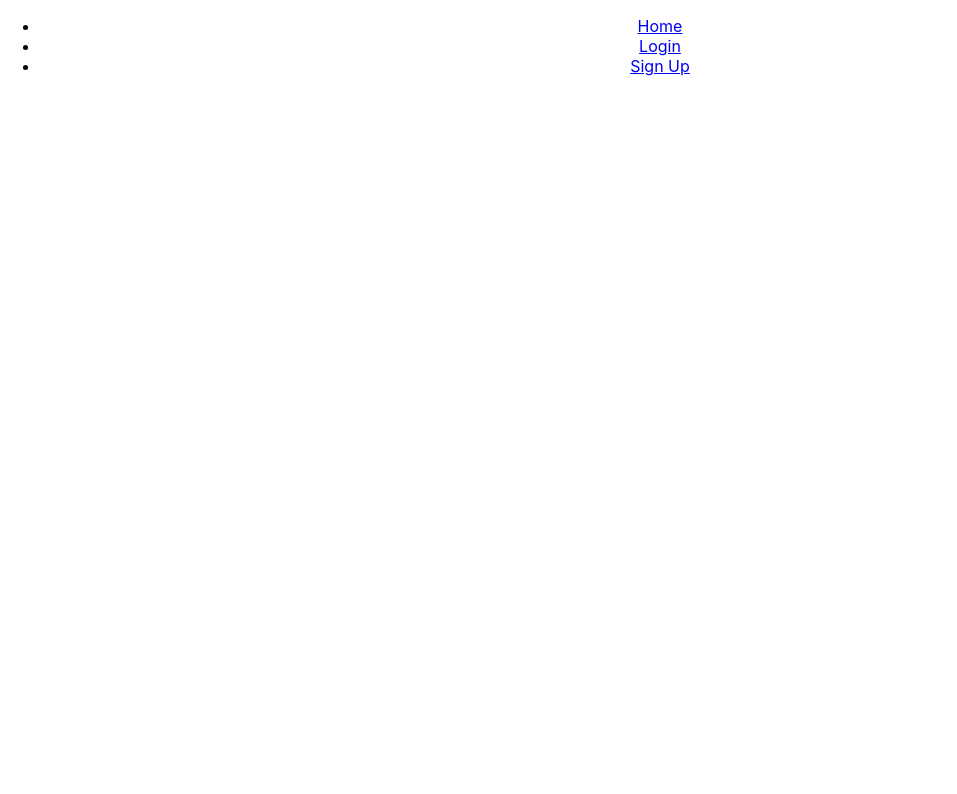
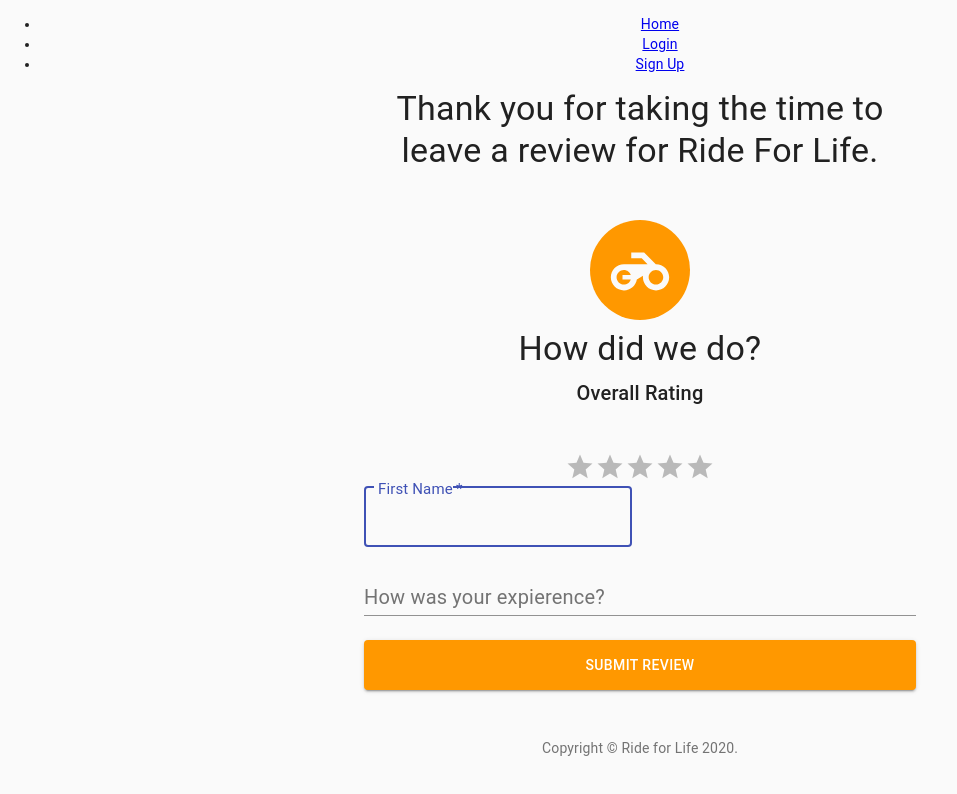
Before and after one commit to Ride4Life/Front-End, a React (Create React App) app: page /reviews/add in a window 1280 px wide. Shown: the top 794 px of the page, without its empty margins (0-957 px from the left). Built offline with nearby package versions, Linux system fonts and the light colour scheme.

Commit message:
Created a API hook to Reviews

```diff
--- a/src/App.js
+++ b/src/App.js
@@ -10,6 +10,27 @@ import RideRequesterForm from './components/RideRegisterForm'
 import FormikUserLoginForm from './components/UserLoginForm';
 import PrivateRoute from "./components/PrivateRoute";
 import { Nav } from "./components/Nav"
+import ReviewForm from "./components/ReviewForm";
+
+const ProfilePage = (props)=>{
+  return(
+    <>
+      <h1>This is temp Profile</h1>
+      <button
+        onClick={
+
+          () =>{
+            const driverid = props.match.params.driverid;
+            props.history.push("/reviews/add", {driverid});
+          }
+        }
+      >
+        Add Review
+      </button>
+    </>
+  )
+}
+
 function App() {
   return (
     <Router>
@@ -19,9 +40,10 @@ function App() {
           <Route exact path="/" />
           <Route path="/login" component={FormikUserLoginForm} />
           <Route path="/register" component={RideRequesterForm} />
-          {/* <PrivateRoute path="/driver-dashboard" component={DriverDashboard} />
-          <PrivateRoute path="/rider-dashboard" component={RiderDashboard} /> */}
+          <Route path="/profile/:driverid" component={ProfilePage} />
+          <Route path="/reviews/add" component={ReviewForm}/>
         </Switch>
+
       </div>
     </Router>
   );
--- a/src/components/ReviewForm.js
+++ b/src/components/ReviewForm.js
@@ -16,8 +16,8 @@ import * as yup from "yup";
 import axiosWithAuth from '../authentication/axiosWithAuth';
 
 const ReviewSchema = yup.object().shape({
-    firstName: yup.string().required("This field is required."),
-    comment: yup.string().required("This field is required."),
+    first_name: yup.string().required("This field is required."),
+    review: yup.string().required("This field is required."),
 });
 function Copyright() {
     return (
@@ -55,7 +55,7 @@ const useStyles = makeStyles(theme => ({
     },
 }));
 
-export default function ReviewForm() {
+export default function ReviewForm({location}) {
     const classes = useStyles();
 
 
@@ -79,19 +79,22 @@ export default function ReviewForm() {
                 </Box>
                 <Formik
                     initialValues={{
-                        firstName: "",
-                        comment: "",
+                        first_name: "",
+                        review: "",
                         rating: ""
                     }}
                     validationSchema={ReviewSchema}
                     onSubmit={values => {
                         console.log(values);
-
+                        const driverid = (location.state.driverid);
+                        console.log(driverid);
                         //axios goes here
                         axiosWithAuth()
-                        .post("")
-                        .then()
-                        .catch()
+                        .post(`/profiles/${driverid}/review`, values)
+                        .then((res=>{
+                            values.history.push(`/profiles/${driverid}`);
+                        }))
+                        .catch((err)=> console.log("ERROR", err));
                     }}
                 >
                     {({ errors, handleChange, handleSubmit, touched }) => (
@@ -106,7 +109,7 @@ export default function ReviewForm() {
                                     <TextField
                                         error={errors.firstName && touched.firstName}
                                         autoComplete="fname"
-                                        name="firstName"
+                                        name="first_name"
                                         variant="outlined"
                                         required
                                         fullWidth
@@ -126,7 +129,7 @@ export default function ReviewForm() {
                                         fullWidth
                                         id="comment"
                                         label="How was your expierence?"
-                                        name="comment"
+                                        name="review"
                                         inputProps={{ style: { fontSize: 20 } }}
                                         InputLabelProps={{ style: { fontSize: 20 } }}
                                         onChange={handleChange}
```
